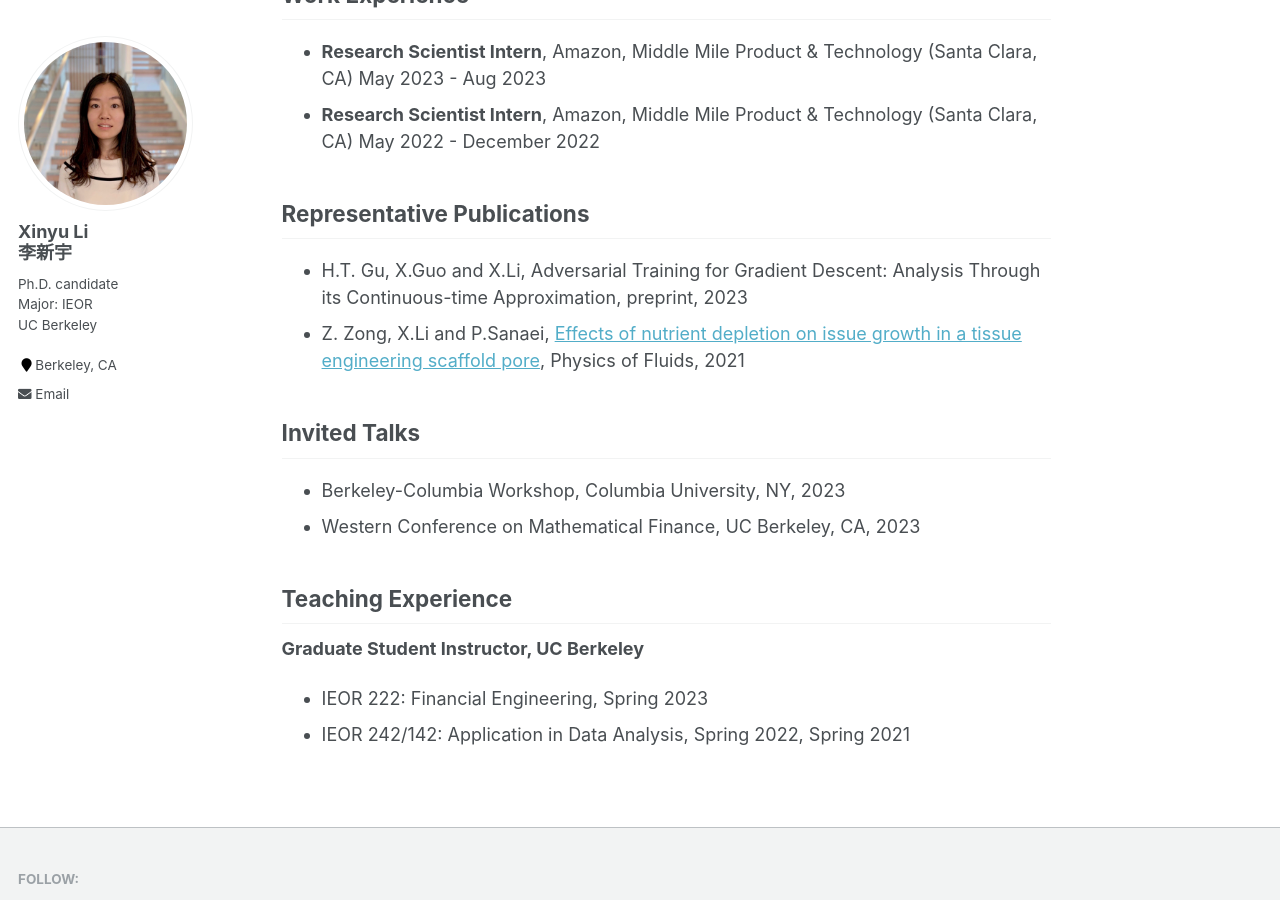
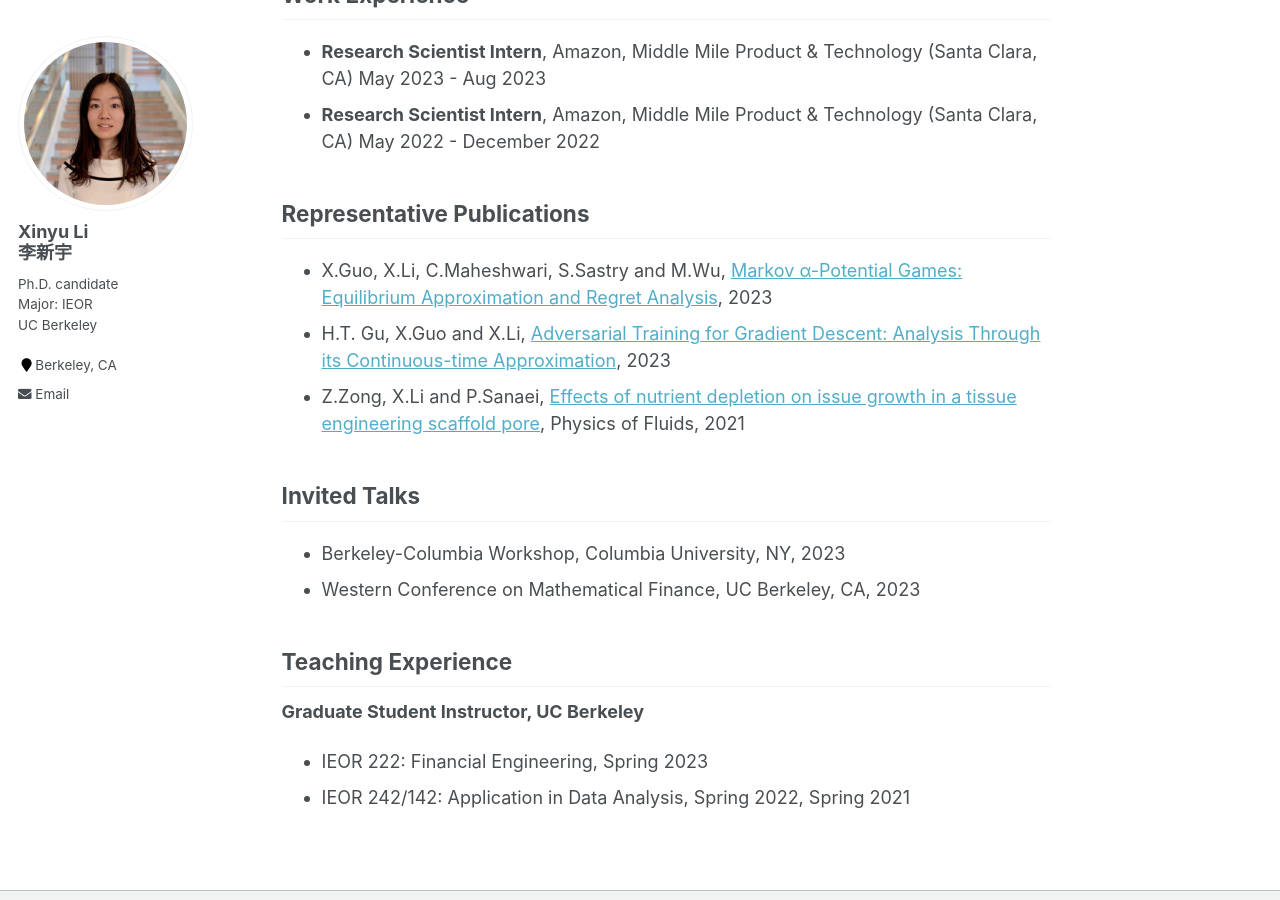
Before and after one commit to xinyu-li-2020/xinyu-li-2020.github.io, a Jekyll site: the page built from _pages/about.md, in a window 1280 px wide and 900 px high, scrolled down 584 px. Built offline with Jekyll 4.4.1, drawn with Linux system fonts in a browser that asks for light colours.

Commit message:
add materials

```diff
--- a/_pages/about.md
+++ b/_pages/about.md
@@ -27,8 +27,9 @@ I am a Ph.D. candidate in [Industrial Engineering & Operations Research](https:/
 
 ## Representative Publications
 
-- H.T. Gu, X.Guo and X.Li, Adversarial Training for Gradient Descent: Analysis Through its Continuous-time Approximation, preprint, 2023
-- Z. Zong, X.Li and P.Sanaei, [Effects of nutrient depletion on issue growth in a tissue engineering scaffold pore](https://aip.scitation.org/doi/10.1063/5.0071171){:target="_blank"}, Physics of Fluids, 2021
+- X.Guo, X.Li, C.Maheshwari, S.Sastry and M.Wu, [Markov α-Potential Games: Equilibrium Approximation and Regret Analysis](https://arxiv.org/abs/2305.12553){:target="_blank"}, 2023
+- H.T. Gu, X.Guo and X.Li, [Adversarial Training for Gradient Descent: Analysis Through its Continuous-time Approximation](https://arxiv.org/abs/2105.08037){:target="_blank"}, 2023
+- Z.Zong, X.Li and P.Sanaei, [Effects of nutrient depletion on issue growth in a tissue engineering scaffold pore](https://aip.scitation.org/doi/10.1063/5.0071171){:target="_blank"}, Physics of Fluids, 2021
 
 ## Invited Talks
 
```
Also changed, not shown: 9 other files.
